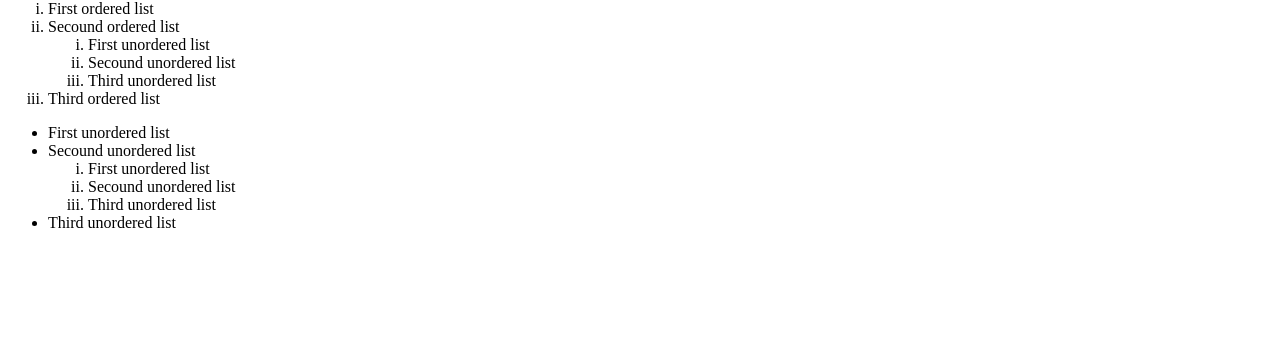
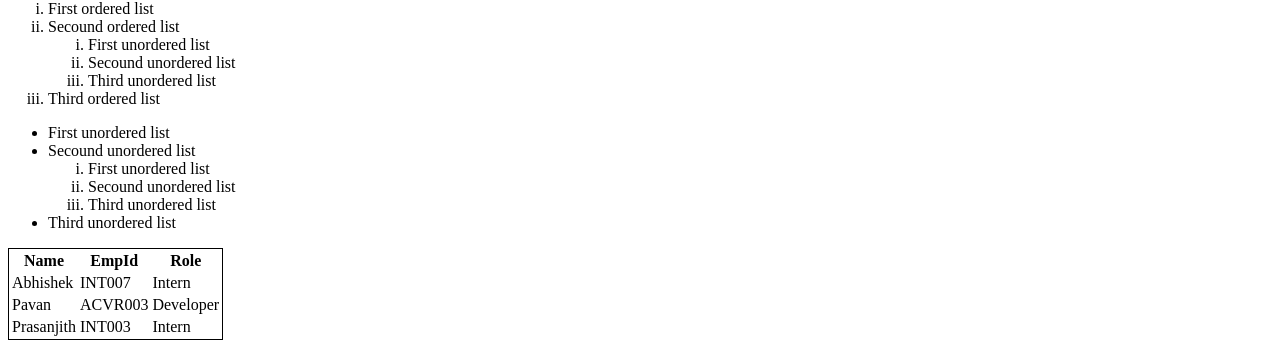
Before and after one commit to Abhishek250620/FrontEnd-HTML-CSS-JS, a plain HTML site: page 1-Project/index.html in a window 1280 px wide. Shown: the part 569-917 px from the top of the page. Before the commit the page ends 817 px from the top, so only its background shows below. Drawn offline with Linux system fonts and the light colour scheme.

Commit message:
FirstPage

```diff
--- a/1-Project/index.html
+++ b/1-Project/index.html
@@ -45,6 +45,32 @@
         </ol>
         <li>Third unordered list</li>
     </ul>
+    <table style="border: 1px solid black;">
+        <thead >
+      <tr>
+        <th>Name</th>
+        <th>EmpId</th>
+        <th>Role</th>
+      </tr>
+    </thead>
+    <tbody>
+        <tr>
+            <td>Abhishek</td>
+            <td>INT007</td>
+            <td>Intern</td>
+        </tr>
+        <tr>
+            <td>Pavan</td>
+            <td>ACVR003</td>
+            <td>Developer</td>
+        </tr>
+        <tr>
+            <td>Prasanjith</td>
+            <td>INT003</td>
+            <td>Intern</td>
+        </tr>
+    </tbody>
+    </table>
 </body>
 
 </html>
```
